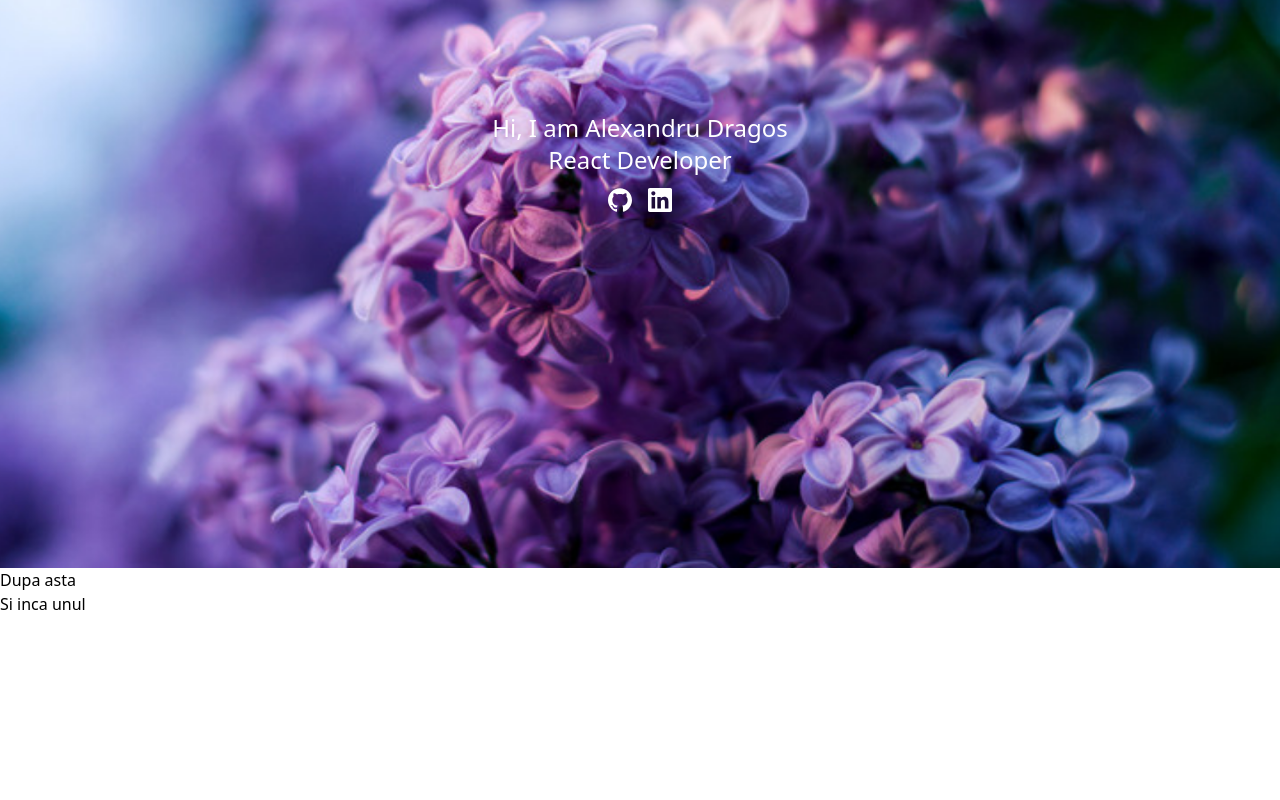
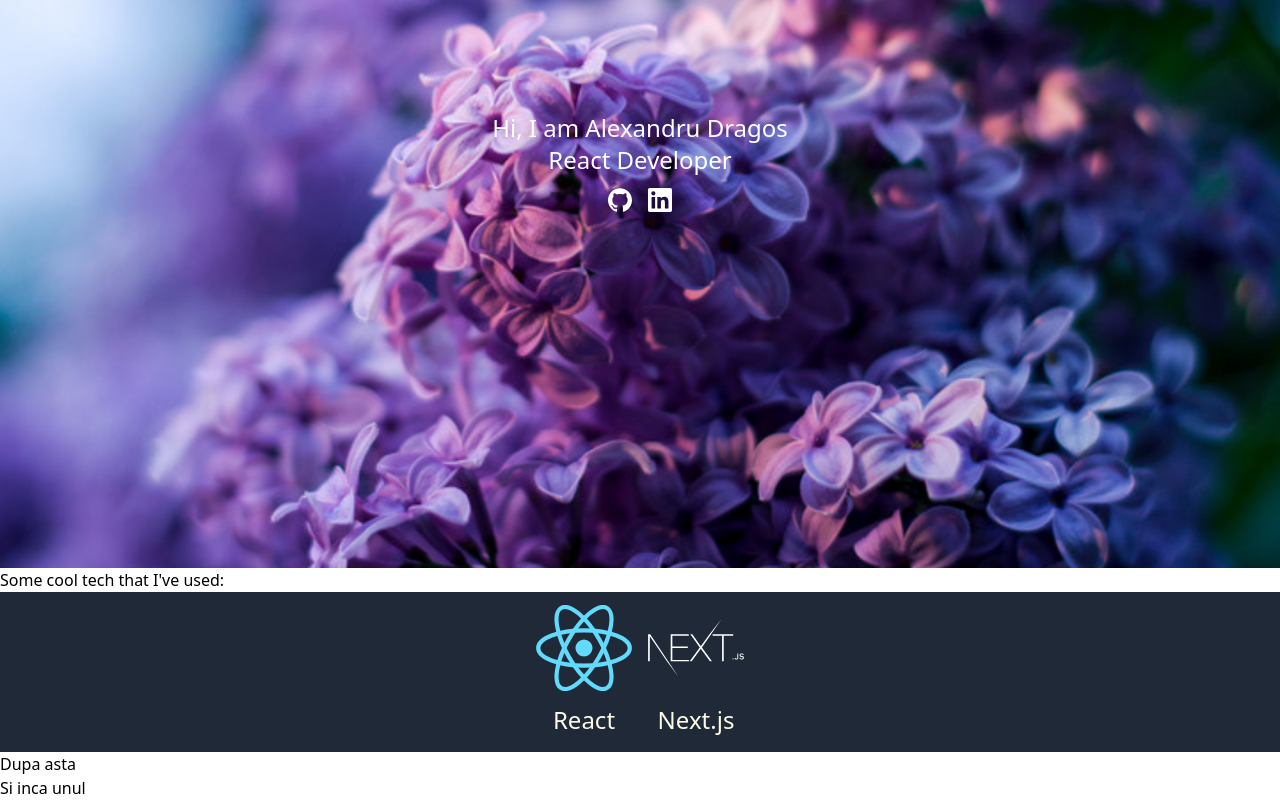
Before and after one commit to GAlexandruD/ad-portfolio, a Next.js app: page / in a window 1280 px wide. Shown: the part 232-1032 px from the top of the page. Before the commit the page ends 848 px from the top, so only its background shows below. Built offline with nearby package versions, Linux system fonts and the light colour scheme.

Commit message:
added Logos

```diff
--- /dev/null
+++ b/components/Logos.tsx
@@ -0,0 +1,35 @@
+import Image from 'next/image'
+
+const Logos = () => {
+  return (
+    <div className="flex content-center justify-center bg-gray-800">
+      <div className="m-2">
+        <div className="relative h-24 w-24">
+          <Image
+            src="/static/logos/react-logo.svg"
+            alt="React Logo"
+            layout="fill"
+            objectFit="scale-down"
+            className=""
+          />
+        </div>
+        <p className="p-2 text-center text-2xl text-yellow-50">React</p>
+      </div>
+
+      <div className="m-2">
+        <div className="relative h-24 w-24">
+          <Image
+            src="/static/logos/next-black-logo.svg"
+            alt="React Logo"
+            layout="fill"
+            objectFit="contain"
+            className="text-yellow-50"
+          />
+        </div>
+        <p className="p-2 text-center text-2xl text-yellow-50">Next.js</p>
+      </div>
+    </div>
+  )
+}
+
+export default Logos
--- a/pages/index.tsx
+++ b/pages/index.tsx
@@ -3,6 +3,7 @@ import Head from 'next/head'
 import Image from 'next/image'
 
 import Header from '../components/Header'
+import Logos from '../components/Logos'
 
 const Home: NextPage = () => {
   return (
@@ -15,6 +16,8 @@ const Home: NextPage = () => {
       <main className="">
         <Header />
       </main>
+      <h1>Some cool tech that I've used:</h1>
+      <Logos />
       <h1>Dupa asta</h1>
       <h1>Si inca unul</h1>
 
```
Also changed, not shown: public/static/logos/next-black-logo.svg (added), public/static/logos/react-logo.svg (added).
